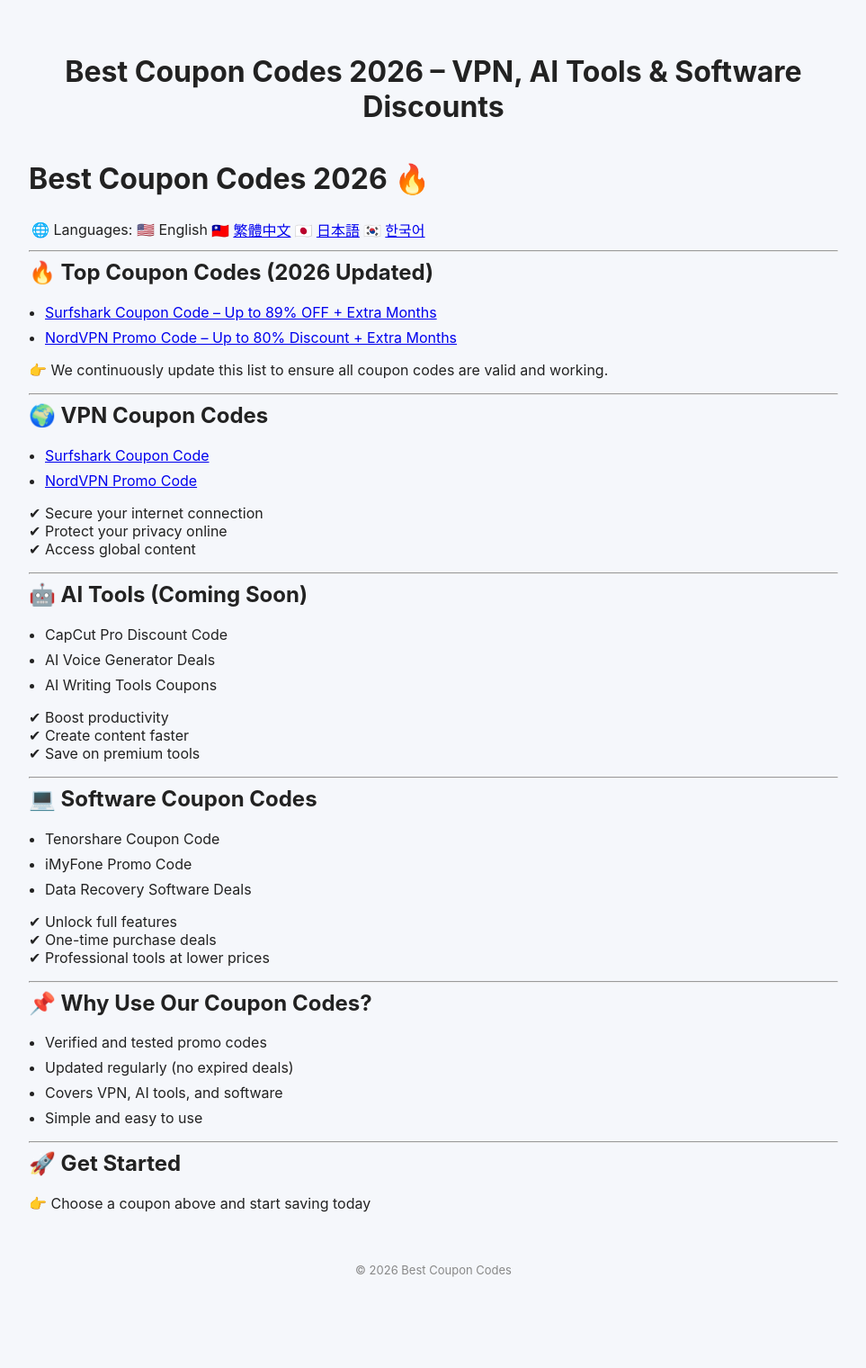
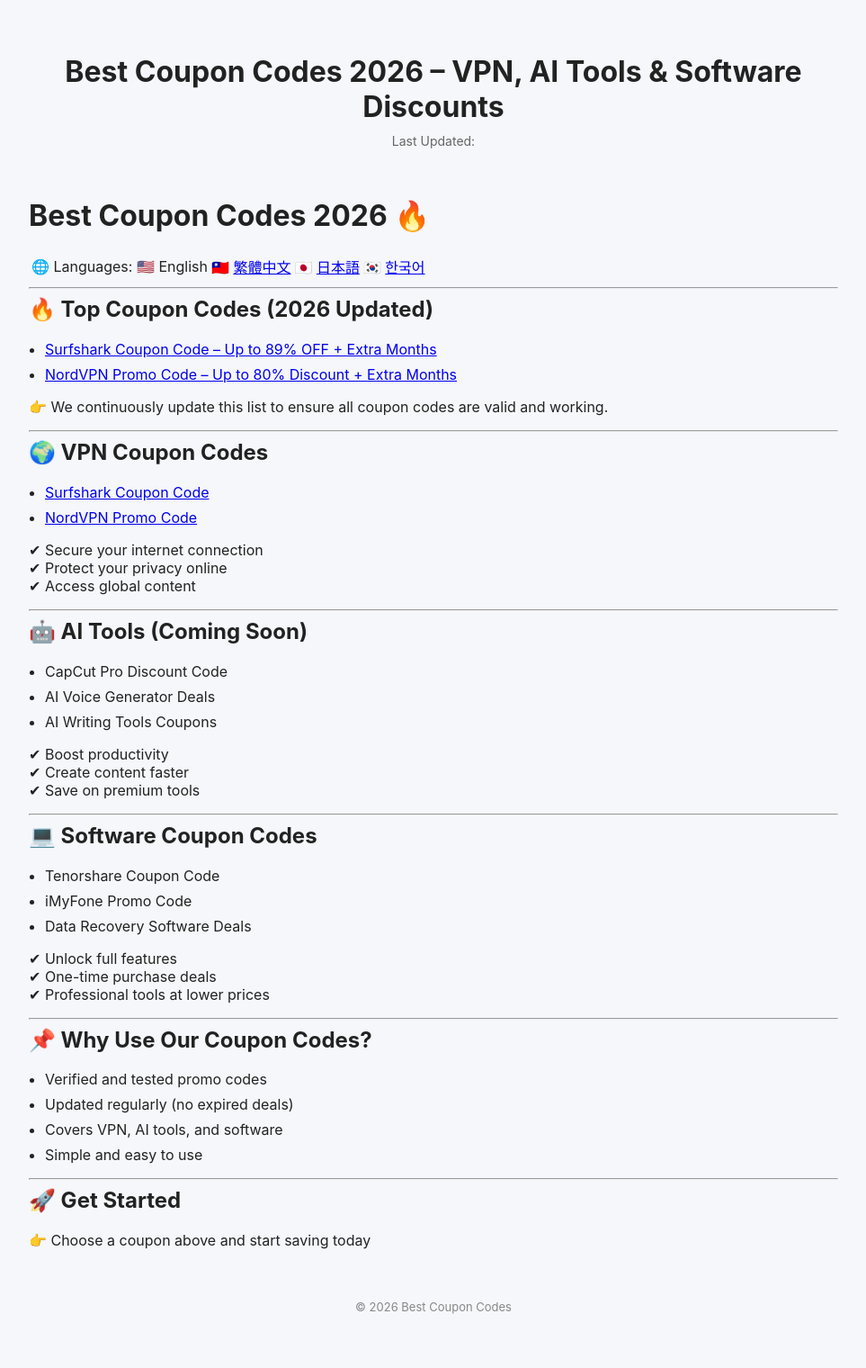
Before and after one commit to BestCouponCodes/best-coupon-codes, a Jekyll site: the page built from index.md, in a window 1280 px wide. Shown: the whole page at 90% size, without its empty margins (158-1121 px from the left). Built offline with Jekyll 4.4.1, drawn with Linux system fonts in a browser that asks for light colours; before the commit the page ends 1479 px from its top, so only the background shows below that.

Commit message:
Add last modified meta tag and update header
Added last modified meta tag and updated header to display last modified date in multiple languages.

```diff
--- a/_layouts/default.html
+++ b/_layouts/default.html
@@ -93,9 +108,21 @@
   <div class="container">
 
     <!-- Header -->
-    <div class="header">
-      <h1>{{ page.title }}</h1>
-    </div>
+ <div class="header">
+  <h1>{{ page.title }}</h1>
+
+  <p style="margin-top:10px; font-size:14px; color:#666;">
+    {% if page.lang == "zh" %}
+      最後更新：{{ page.last_modified_at | date: "%Y-%m" }}
+    {% elsif page.lang == "ja" %}
+      最終更新日: {{ page.last_modified_at | date: "%Y-%m" }}
+    {% elsif page.lang == "ko" %}
+      마지막 업데이트: {{ page.last_modified_at | date: "%Y-%m" }}
+    {% else %}
+      Last Updated: {{ page.last_modified_at | date: "%Y-%m" }}
+    {% endif %}
+  </p>
+</div>
 
     <!-- Content -->
     <div class="content">
```
Also changed, not shown: other parts of _layouts/default.html (+15 -0 lines).
